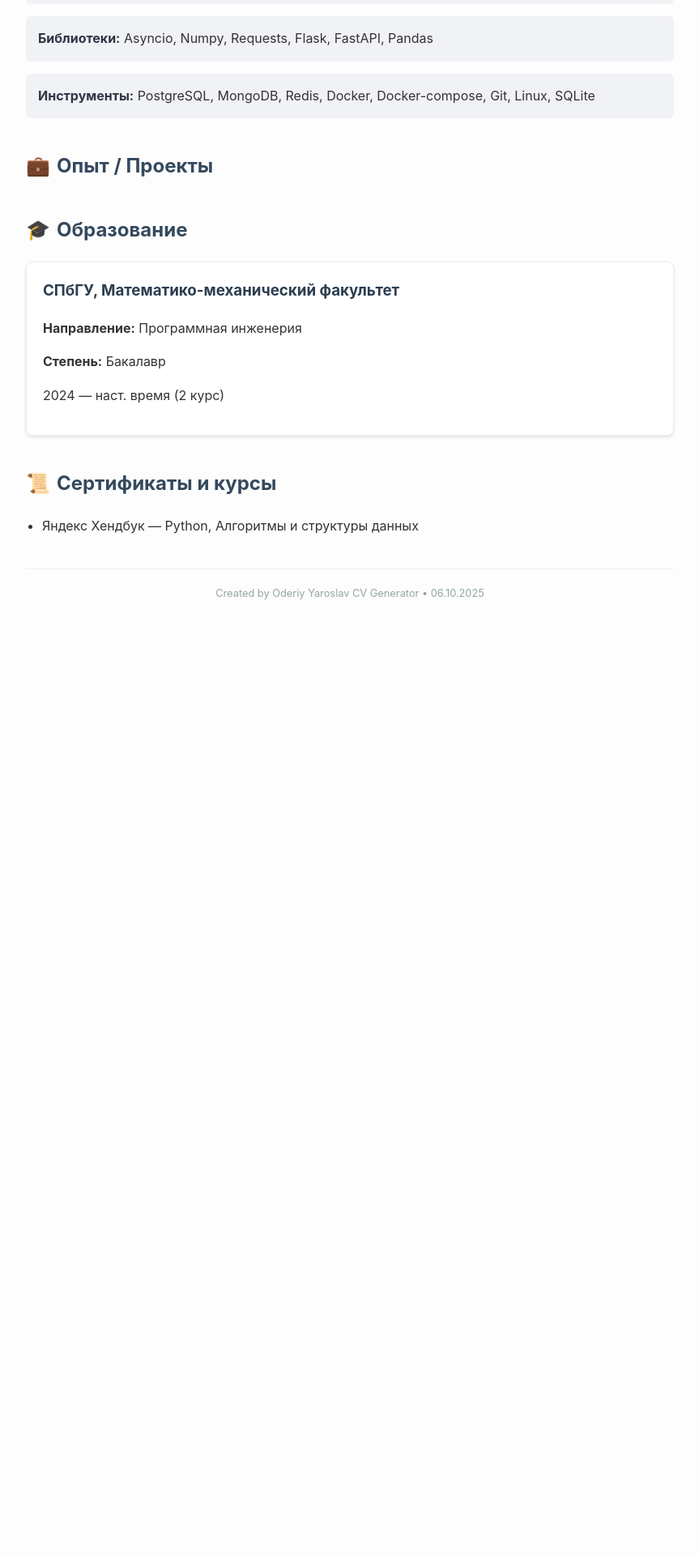
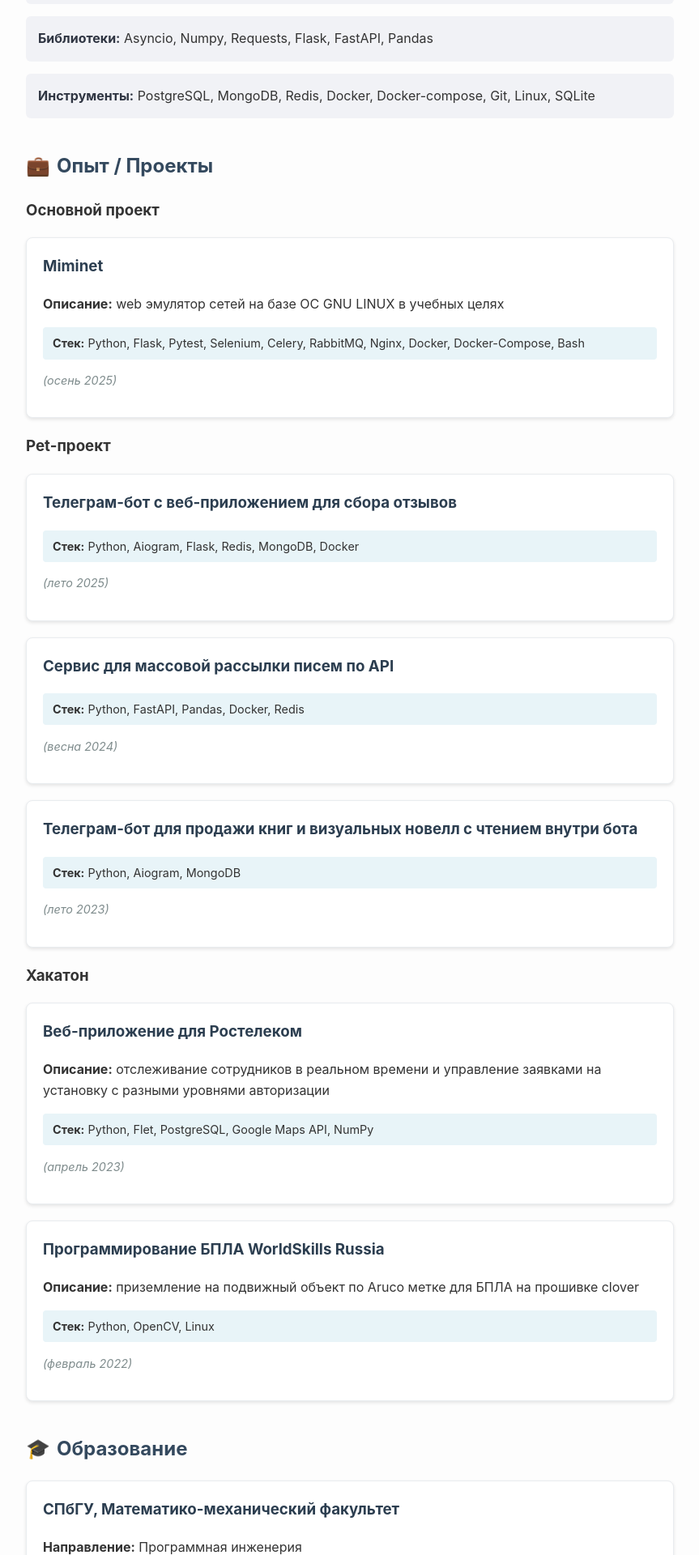
Before and after one commit to XRenso/cv, a Jekyll site: the page build/resume.html, which Jekyll copies as it is, in a window 1280 px wide. Shown: the part 451-2371 px from the top of the page at 81% size, without its empty margins (208-1071 px from the left). Built offline with Jekyll 4.4.1, drawn with Linux system fonts in a browser that asks for light colours; before the commit the page ends 1215 px from its top, so only the background shows below that.

```diff
--- a/build/resume.html
+++ b/build/resume.html
@@ -59,6 +59,14 @@
         .project h3 {
             margin-top: 0;
             color: #2c3e50;
+        }
+        .project h3 a {
+            color: #2c3e50;
+            text-decoration: none;
+        }
+        .project h3 a:hover {
+            color: #3498db;
+            text-decoration: underline;
         }
         .tech-stack {
             background-color: #e8f4f8;
@@ -122,6 +130,43 @@
 
     <div class="section">
         <h2><span class="emoji">💼</span>Опыт / Проекты</h2>
+        <h3><strong>Основной проект</strong></h3>
+        <div class="project">
+            <h3><a href="https://github.com/mimi-net/miminet" target="_blank">Miminet</a></h3>
+            <p><strong>Описание:</strong> web эмулятор сетей на базе ОС GNU LINUX в учебных целях</p>
+            <div class="tech-stack"><strong>Стек:</strong> Python, Flask, Pytest, Selenium, Celery, RabbitMQ, Nginx, Docker, Docker-Compose, Bash</div>
+            <p class="date">(осень 2025)</p>
+        </div>
+        <h3><strong>Pet-проект</strong></h3>
+        <div class="project">
+            <h3><a href="https://xrenso.github.io/telegram_review_bot/" target="_blank">Телеграм-бот с веб-приложением для сбора отзывов</a></h3>
+            <div class="tech-stack"><strong>Стек:</strong> Python, Aiogram, Flask, Redis, MongoDB, Docker</div>
+            <p class="date">(лето 2025)</p>
+        </div>
+        <div class="project">
+            <h3>Сервис для массовой рассылки писем по API</h3>
+            <div class="tech-stack"><strong>Стек:</strong> Python, FastAPI, Pandas, Docker, Redis</div>
+            <p class="date">(весна 2024)</p>
+        </div>
+        <div class="project">
+            <h3>Телеграм-бот для продажи книг и визуальных новелл с чтением внутри бота</h3>
+            <div class="tech-stack"><strong>Стек:</strong> Python, Aiogram, MongoDB</div>
+            <p class="date">(лето 2023)</p>
+        </div>
+        <h3><strong>Хакатон</strong></h3>
+        <div class="project">
+            <h3>Веб-приложение для Ростелеком</h3>
+            <p><strong>Описание:</strong> отслеживание сотрудников в реальном времени и управление заявками на установку с разными уровнями авторизации</p>
+            <div class="tech-stack"><strong>Стек:</strong> Python, Flet, PostgreSQL, Google Maps API, NumPy</div>
+            <p class="date">(апрель 2023)</p>
+        </div>
+        <div class="project">
+            <h3>Программирование БПЛА WorldSkills Russia</h3>
+            <p><strong>Описание:</strong> приземление на подвижный объект по Aruco метке для БПЛА на прошивке clover</p>
+            <div class="tech-stack"><strong>Стек:</strong> Python, OpenCV, Linux</div>
+            <p class="date">(февраль 2022)</p>
+        </div>
+    </div>
     </div>
 
     <div class="section">
```
Also changed, not shown: _layouts/default.html (+72 -1 lines), index.md (+40 -2 lines), README.md.
